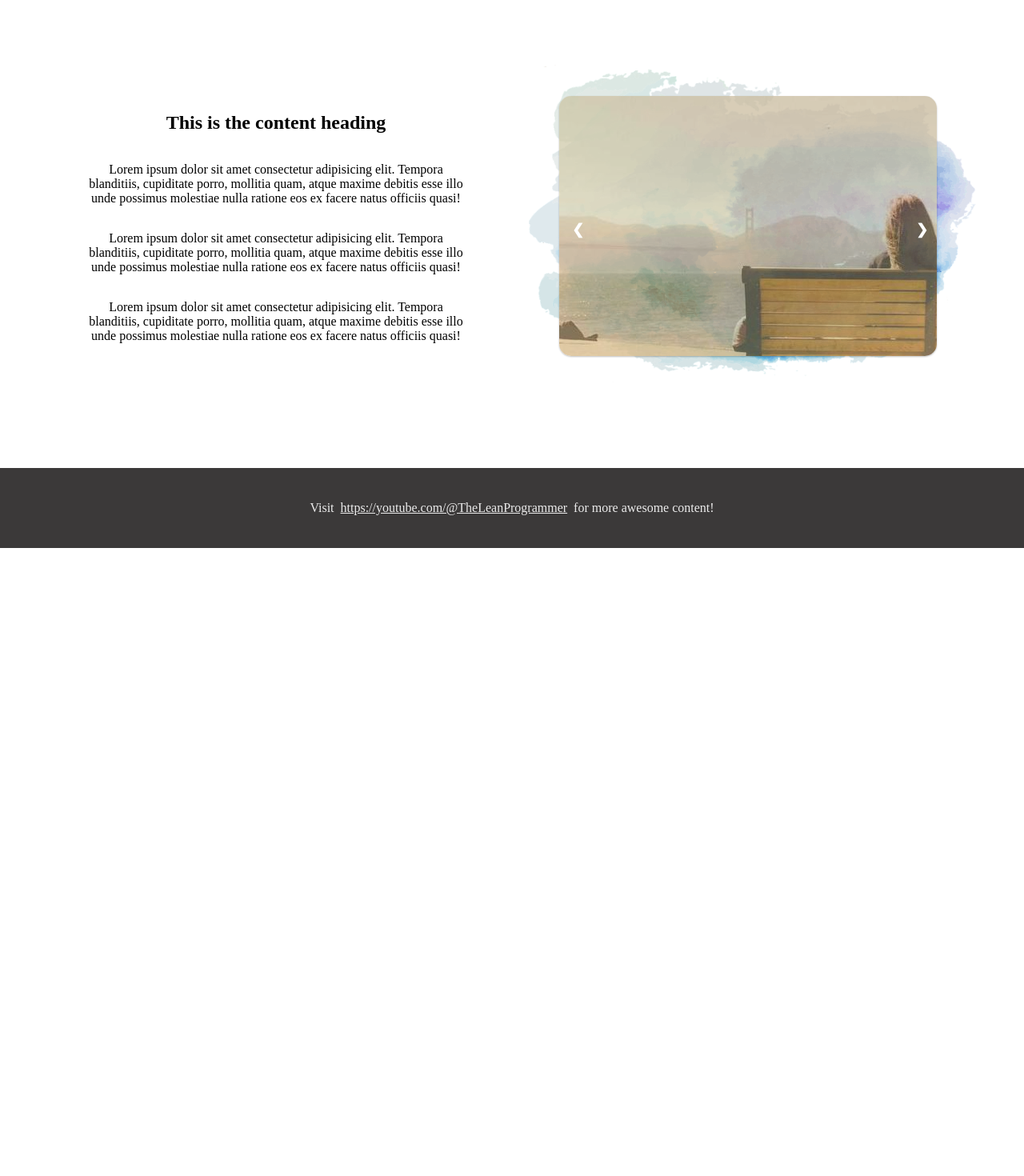
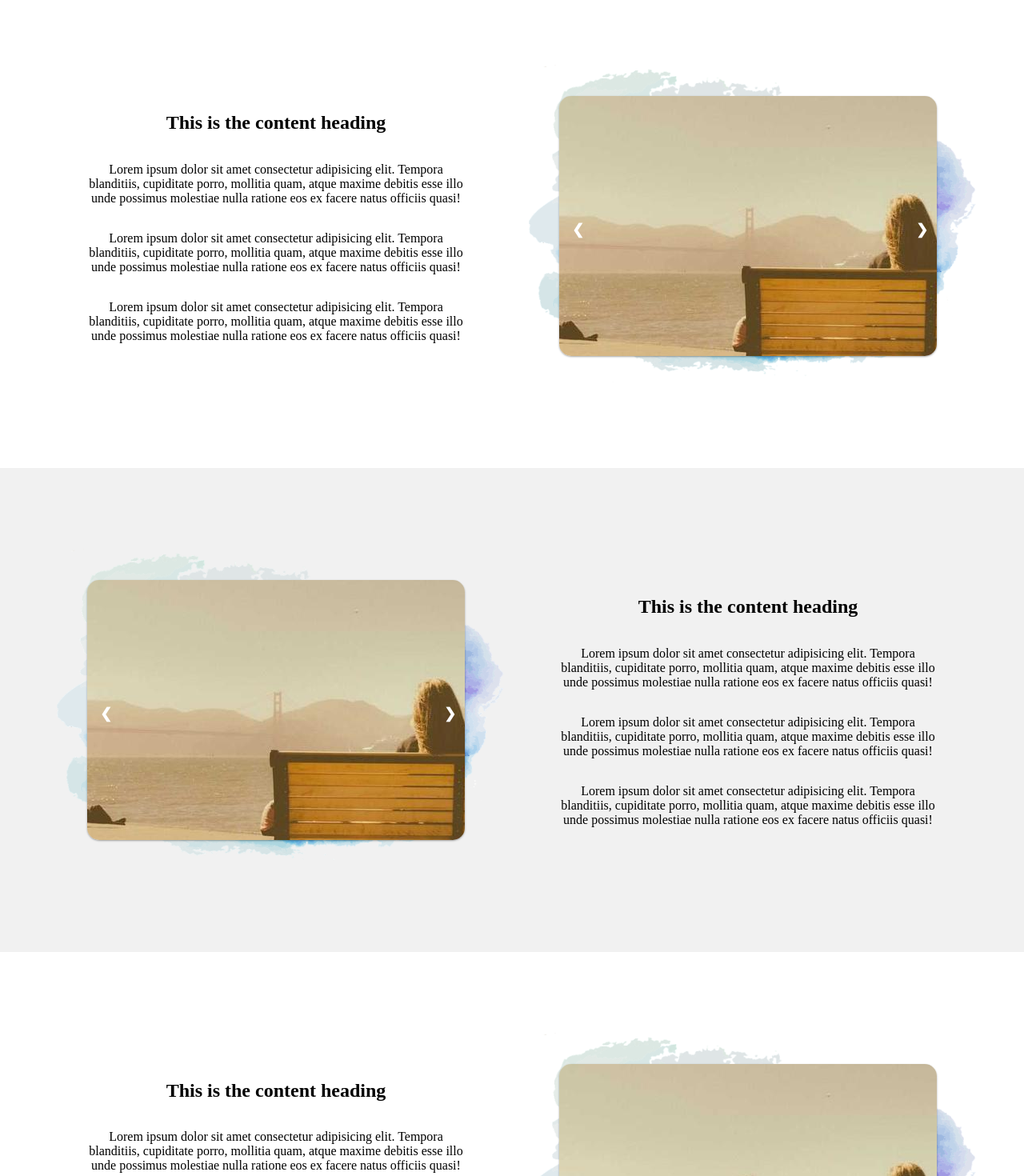
Before and after one commit to MadhavBahl/react-sprints, a React (Create React App) app in the folder carousel/: page / in a window 1280 px wide. Shown: the part 820-2290 px from the top of the page at 80% size. Before the commit the page ends 1505 px from the top, so only its background shows below. Built offline with nearby package versions, Linux system fonts and the light colour scheme.

Commit message:
Finalize the carousel app

```diff
--- a/carousel/src/components/App.jsx
+++ b/carousel/src/components/App.jsx
@@ -20,6 +20,54 @@ import img5 from './../assets/img5.jpg';
 const SLIDES = [img1, img2, img3, img4, img5];
 
 const App = () => {
+    const transition1 = {
+        from: { opacity: 0, display: 'none' },
+        enter: { opacity: 1, display: 'block' },
+        leave: { opacity: 0, display: 'none' },
+    };
+
+    const transition2 = {
+        from: { opacity: 0, transform: 'scale(0)', display: 'none' },
+        enter: { opacity: 1, transform: 'scale(1)', display: 'block' },
+        leave: { opacity: 0, transform: 'scale(0)', display: 'none' },
+    };
+
+    const transition3 = {
+        from: {
+            opacity: 0,
+            transform: 'perspective(600px) rotateX(180deg)',
+            display: 'none',
+        },
+        enter: {
+            opacity: 1,
+            transform: 'perspective(600px) rotateX(0deg)',
+            display: 'block',
+        },
+        leave: {
+            opacity: 0,
+            transform: 'perspective(600px) rotateX(-180deg)',
+            display: 'none',
+        },
+    };
+
+    const transition4 = {
+        from: {
+            opacity: 0,
+            transform: 'rotate(-180deg)',
+            display: 'none',
+        },
+        enter: {
+            opacity: 1,
+            transform: 'rotate(0deg)',
+            display: 'block',
+        },
+        leave: {
+            opacity: 0,
+            transform: 'rotateX(180deg)',
+            display: 'none',
+        },
+    };
+
     return (
         <div className=''>
             {/* <UseSpring /> */}
@@ -30,7 +78,16 @@ const App = () => {
             {/* <CarouselBasicImage slides={SLIDES} /> */}
             <Hero />
 
-            <ContentSection />
+            <ContentSection transitionStyles={transition1} />
+            <ContentSection
+                transitionStyles={transition2}
+                isCarouselReverse={true}
+            />
+            <ContentSection transitionStyles={transition3} />
+            <ContentSection
+                transitionStyles={transition4}
+                isCarouselReverse={true}
+            />
 
             <Footer />
         </div>
--- a/carousel/src/components/Carousel/Carousel.jsx
+++ b/carousel/src/components/Carousel/Carousel.jsx
@@ -5,7 +5,10 @@ import vectorImg from './../../assets/vector2.webp';
 
 import './Carousel.css';
 
-const Carousel = ({ slides = ['Slide1', 'Slide2', 'Slide3'] }) => {
+const Carousel = ({
+    slides = ['Slide1', 'Slide2', 'Slide3'],
+    transitionStyles,
+}) => {
     const [activeIndex, setActiveIndex] = useState(0);
 
     useEffect(() => {
@@ -18,11 +21,7 @@ const Carousel = ({ slides = ['Slide1', 'Slide2', 'Slide3'] }) => {
         };
     }, []);
 
-    const transitions = useTransition([activeIndex], {
-        from: { opacity: 0, display: 'none' },
-        enter: { opacity: 1, display: 'block' },
-        leave: { opacity: 0, display: 'none' },
-    });
+    const transitions = useTransition([activeIndex], transitionStyles);
 
     const nextSlide = () => {
         setActiveIndex((activeIndex + 1) % slides.length);
--- a/carousel/src/components/ContentSection/ContentSection.css
+++ b/carousel/src/components/ContentSection/ContentSection.css
@@ -18,3 +18,9 @@
 .content-heading, .content-paragraph {
     text-align: center;
 }
+
+.carousel-section-reverse {
+    flex-direction: row-reverse;
+    background-color: #F1F1F1;
+    z-index: -20;
+}
--- a/carousel/src/components/ContentSection/ContentSection.jsx
+++ b/carousel/src/components/ContentSection/ContentSection.jsx
@@ -11,9 +11,13 @@ import img5 from './../../assets/img5.jpg';
 
 const SLIDES = [img1, img2, img3, img4, img5];
 
-const ContentSection = () => {
+const ContentSection = ({ isCarouselReverse, transitionStyles }) => {
     return (
-        <div className='content-section-container'>
+        <div
+            className={`content-section-container ${
+                isCarouselReverse && 'carousel-section-reverse'
+            }`}
+        >
             <div className='content-left content-clm'>
                 <h2 className='content-heading'>This is the content heading</h2>
                 <p className='content-paragraph'>
@@ -36,7 +40,7 @@ const ContentSection = () => {
                 </p>
             </div>
             <div className='content-right content-clm'>
-                <Carousel slides={SLIDES} />
+                <Carousel transitionStyles={transitionStyles} slides={SLIDES} />
             </div>
         </div>
     );
```
